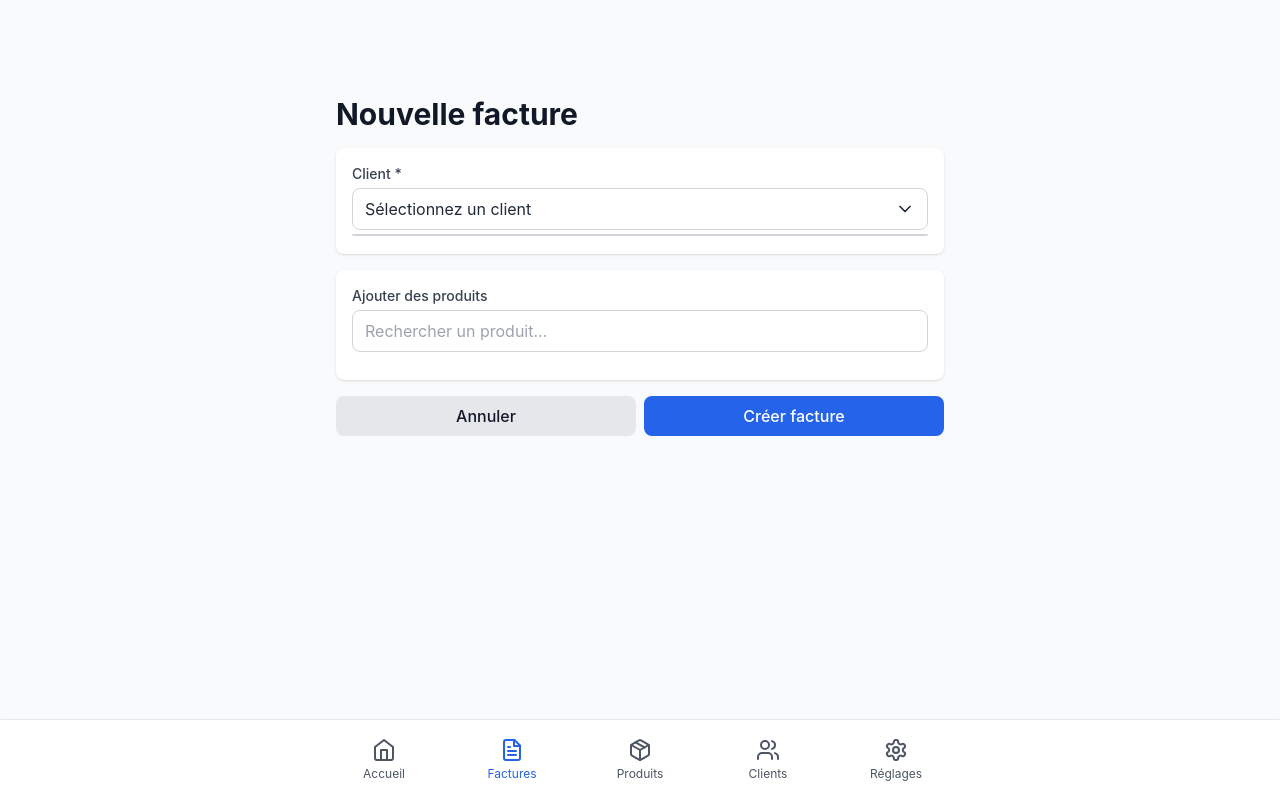
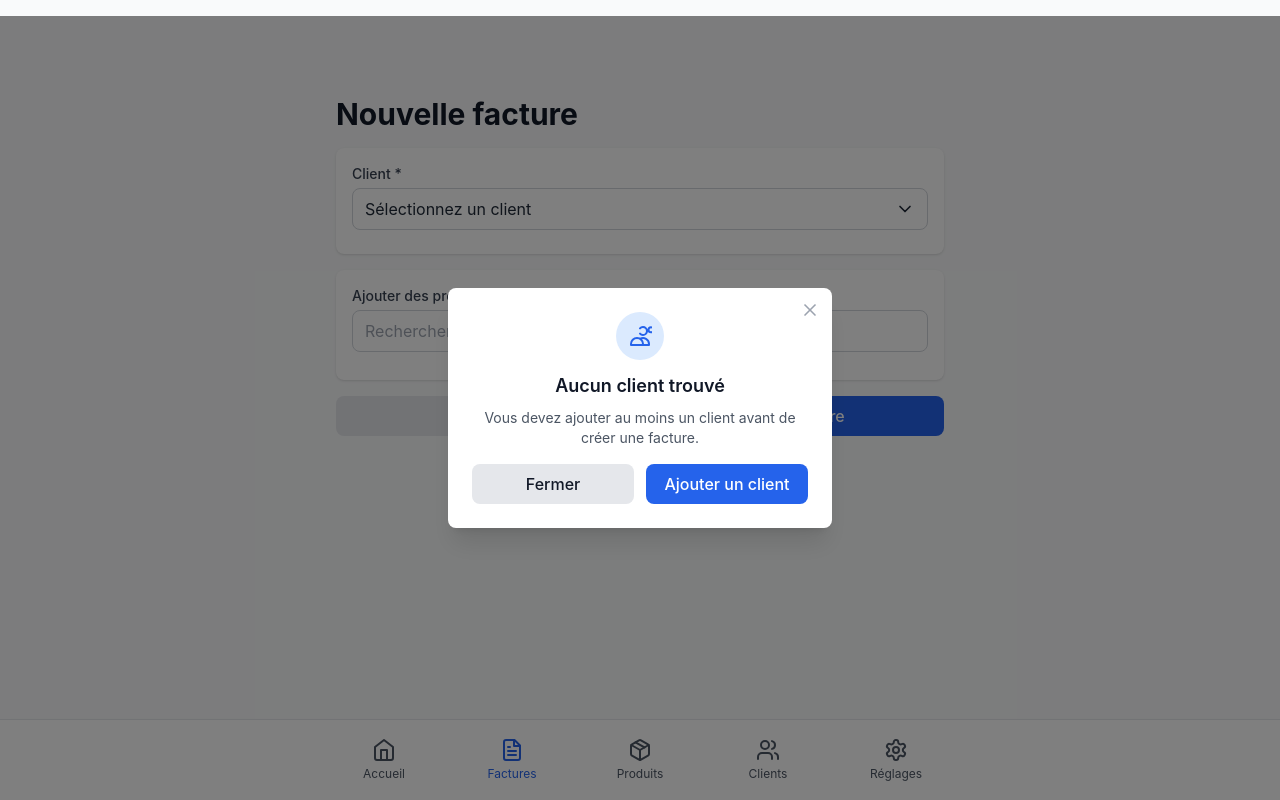
Before and after one commit to ahmedX999/FacturAuto, a Next.js app: page /factures/nouvelle in a window 1280 px wide. Both pictures are taken after a click on the button "Sélectionnez un client". Built offline with nearby package versions, Linux system fonts and the light colour scheme.

Commit message:
add popup guidance when users need to add clients or products before creating invoices

```diff
--- a/app/factures/nouvelle/page.tsx
+++ b/app/factures/nouvelle/page.tsx
@@ -2,6 +2,7 @@
 
 import { useEffect, useState } from 'react';
 import { useRouter } from 'next/navigation';
+import Link from 'next/link';
 import {
   getAllClients,
   getAllProducts,
@@ -15,7 +16,7 @@ import {
 } from '@/lib/db';
 import { useInvoiceForm, useNotification } from '@/lib/store';
 import { formatCurrency } from '@/lib/utils';
-import { Minus, Plus, Trash2, ChevronDown } from 'lucide-react';
+import { Minus, Plus, Trash2, ChevronDown, X } from 'lucide-react';
 
 export default function NewInvoice() {
   const router = useRouter();
@@ -25,6 +26,8 @@ export default function NewInvoice() {
   const [selectedClient, setSelectedClient] = useState<Client | null>(null);
   const [showClientDropdown, setShowClientDropdown] = useState(false);
   const [showProductDropdown, setShowProductDropdown] = useState(false);
+  const [showNoClientsPopup, setShowNoClientsPopup] = useState(false);
+  const [showNoProductsPopup, setShowNoProductsPopup] = useState(false);
   const [selectedProduct, setSelectedProduct] = useState<Product | null>(null);
   const [quantity, setQuantity] = useState(1);
   const [loading, setLoading] = useState(false);
@@ -149,7 +152,13 @@ export default function NewInvoice() {
         <label className="label">Client *</label>
         <div className="relative mb-2">
           <button
-            onClick={() => setShowClientDropdown(!showClientDropdown)}
+            onClick={() => {
+              if (clients.length === 0) {
+                setShowNoClientsPopup(true);
+              } else {
+                setShowClientDropdown(!showClientDropdown);
+              }
+            }}
             className="input w-full text-left flex items-center justify-between pl-3"
           >
             <span>
@@ -158,7 +167,7 @@ export default function NewInvoice() {
             <ChevronDown size={20} />
           </button>
 
-          {showClientDropdown && (
+          {showClientDropdown && clients.length > 0 && (
             <div className="absolute top-full left-0 right-0 bg-white border border-gray-300 rounded-lg mt-1 shadow-lg z-40 max-h-48 overflow-y-auto">
               {clients.map((client) => (
                 <button
@@ -189,13 +198,24 @@ export default function NewInvoice() {
             placeholder="Rechercher un produit..."
             value={searchProductQuery}
             onChange={(e) => setSearchProductQuery(e.target.value)}
-            onFocus={() => setShowProductDropdown(true)}
+            onFocus={() => {
+              if (products.length === 0) {
+                setShowNoProductsPopup(true);
+              } else {
+                setShowProductDropdown(true);
+              }
+            }}
             className="input"
           />
 
-          {showProductDropdown && filteredProducts().length > 0 && (
+          {showProductDropdown && products.length > 0 && (
             <div className="absolute left-4 right-4 bg-white border border-gray-300 rounded-lg mt-1 shadow-lg z-40 max-h-48 overflow-y-auto">
-              {filteredProducts().map((product) => (
+              {filteredProducts().length === 0 ? (
+                <div className="p-4 text-center text-gray-500">
+                  <p>Aucun produit ne correspond à votre recherche</p>
+                </div>
+              ) : (
+                filteredProducts().map((product) => (
                   <button
                     key={product.id}
                     onClick={() => {
@@ -212,7 +232,8 @@ export default function NewInvoice() {
                       Stock: {product.stock}
                     </div>
                   </button>
-              ))}
+                ))
+              )}
             </div>
           )}
         </div>
@@ -368,6 +389,86 @@ export default function NewInvoice() {
           {loading ? 'Création...' : 'Créer facture'}
         </button>
       </div>
+
+      {/* No Clients Popup */}
+      {showNoClientsPopup && (
+        <div className="fixed inset-0 bg-black bg-opacity-50 flex items-center justify-center z-50">
+          <div className="bg-white rounded-lg p-6 max-w-sm mx-4 shadow-xl relative">
+            <button
+              onClick={() => setShowNoClientsPopup(false)}
+              className="absolute top-3 right-3 text-gray-400 hover:text-gray-600"
+            >
+              <X size={20} />
+            </button>
+            <div className="text-center">
+              <div className="mb-4">
+                <div className="w-12 h-12 bg-blue-100 rounded-full flex items-center justify-center mx-auto mb-3">
+                  <svg className="w-6 h-6 text-blue-600" fill="none" stroke="currentColor" viewBox="0 0 24 24">
+                    <path strokeLinecap="round" strokeLinejoin="round" strokeWidth={2} d="M12 4.354a4 4 0 110 5.292M15 21H3v-1a6 6 0 0112 0v1zm0 0h6v-1a6 6 0 00-9-5.197m13.5-9a2.5 2.5 0 11-5 0 2.5 2.5 0 015 0z" />
+                  </svg>
+                </div>
+                <h3 className="text-lg font-semibold text-gray-900 mb-2">Aucun client trouvé</h3>
+                <p className="text-gray-600 text-sm">Vous devez ajouter au moins un client avant de créer une facture.</p>
+              </div>
+              <div className="flex gap-3">
+                <button
+                  onClick={() => setShowNoClientsPopup(false)}
+                  className="flex-1 btn btn-secondary"
+                >
+                  Fermer
+                </button>
+                <Link
+                  href="/clients"
+                  className="flex-1 btn btn-primary justify-center"
+                  onClick={() => setShowNoClientsPopup(false)}
+                >
+                  Ajouter un client
+                </Link>
+              </div>
+            </div>
+          </div>
+        </div>
+      )}
+
+      {/* No Products Popup */}
+      {showNoProductsPopup && (
+        <div className="fixed inset-0 bg-black bg-opacity-50 flex items-center justify-center z-50">
+          <div className="bg-white rounded-lg p-6 max-w-sm mx-4 shadow-xl relative">
+            <button
+              onClick={() => setShowNoProductsPopup(false)}
+              className="absolute top-3 right-3 text-gray-400 hover:text-gray-600"
+            >
+              <X size={20} />
+            </button>
+            <div className="text-center">
+              <div className="mb-4">
+                <div className="w-12 h-12 bg-green-100 rounded-full flex items-center justify-center mx-auto mb-3">
+                  <svg className="w-6 h-6 text-green-600" fill="none" stroke="currentColor" viewBox="0 0 24 24">
+                    <path strokeLinecap="round" strokeLinejoin="round" strokeWidth={2} d="M20 7l-8-4-8 4m16 0l-8 4m8-4v10l-8 4m0-10L4 7m8 4v10M4 7v10l8 4" />
+                  </svg>
+                </div>
+                <h3 className="text-lg font-semibold text-gray-900 mb-2">Aucun produit trouvé</h3>
+                <p className="text-gray-600 text-sm">Vous devez ajouter au moins un produit avant de créer une facture.</p>
+              </div>
+              <div className="flex gap-3">
+                <button
+                  onClick={() => setShowNoProductsPopup(false)}
+                  className="flex-1 btn btn-secondary"
+                >
+                  Fermer
+                </button>
+                <Link
+                  href="/produits"
+                  className="flex-1 btn btn-primary justify-center"
+                  onClick={() => setShowNoProductsPopup(false)}
+                >
+                  Ajouter un produit
+                </Link>
+              </div>
+            </div>
+          </div>
+        </div>
+      )}
     </div>
   );
 }
```
Lines whose indentation alone changed are shown as unchanged.
